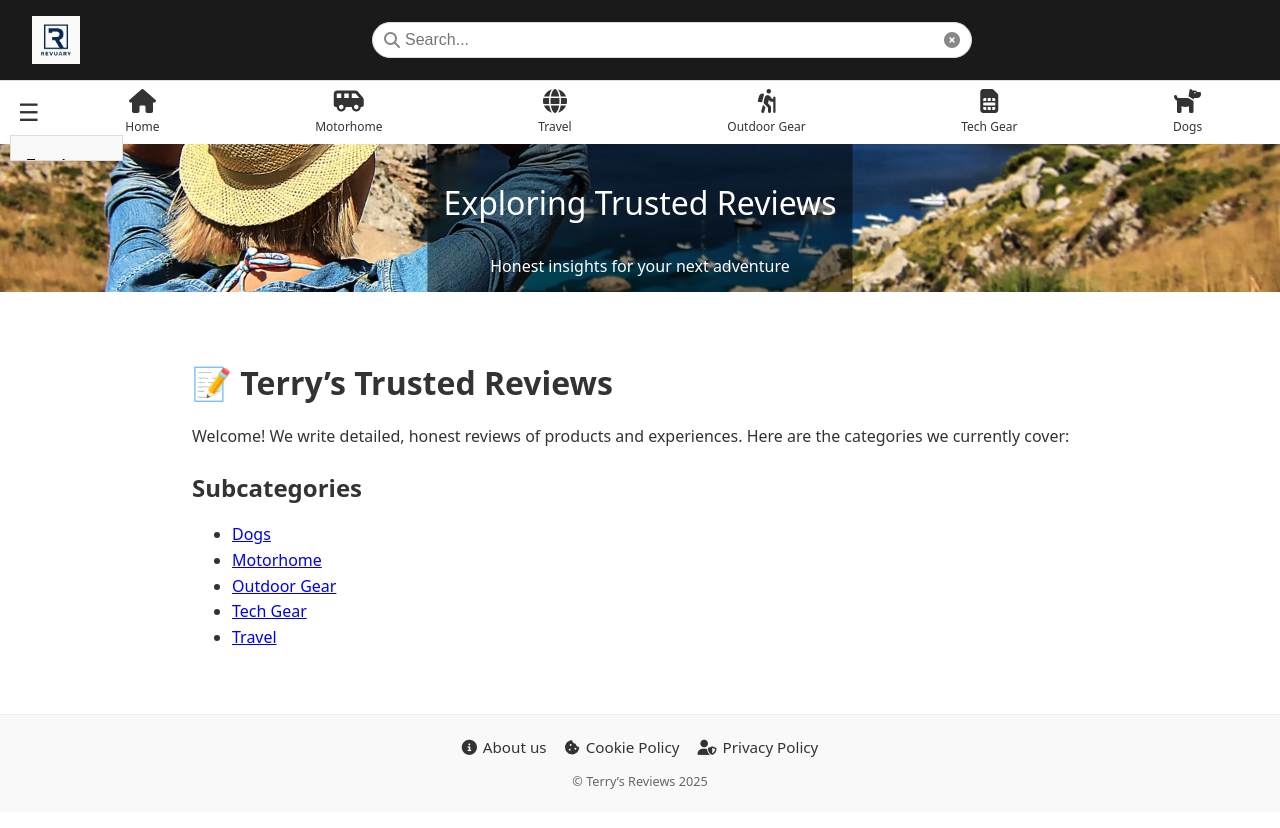
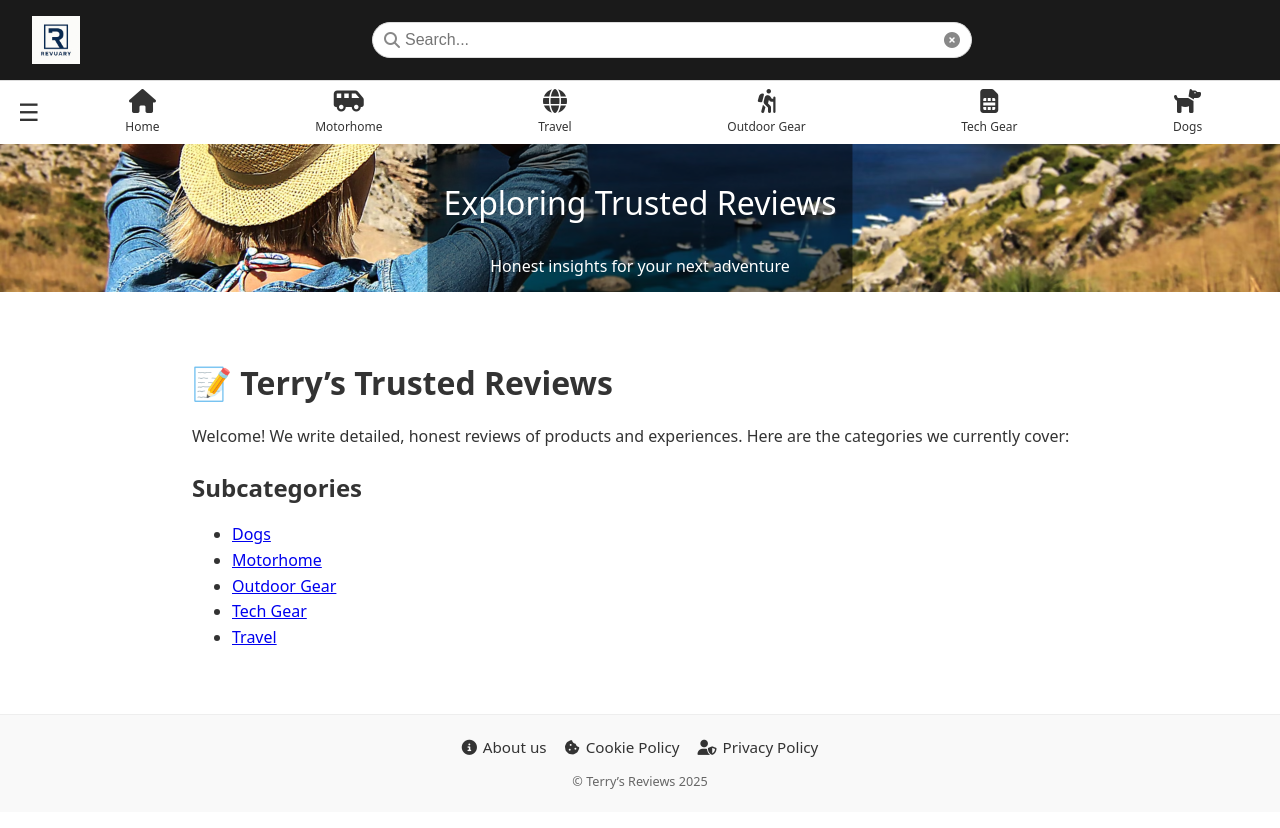
Before and after one commit to trowlinson/terrys-reviews, a Jekyll site: the page built from index.md, in a window 1280 px wide. Shown: the top 828 px of the page. Built offline with Jekyll 4.4.1, drawn with Linux system fonts in a browser that asks for light colours.

Commit message:
and another

```diff
--- a/assets/css/_nav.scss
+++ b/assets/css/_nav.scss
@@ -61,18 +61,27 @@
 
 .menu {
   position: absolute;
-  top: 100%; // below burger
+  top: 100%;
+  right: 0;
   z-index: 50;
   background: $color-bg-light;
   border: 1px solid $color-border;
   box-shadow: 0 6px 12px rgba(0, 0, 0, 0.08);
-  padding: 0.75rem 1rem;
+
+  // Hide everything when collapsed
   overflow: hidden;
   max-height: 0;
-  transition: max-height 0.3s ease-out;
+  padding: 0; // ← remove padding when hidden
+  border-width: 0; // ← remove border when hidden
+  transition:
+    max-height 0.3s ease-out,
+    padding 0.3s ease-out,
+    border-width 0.3s ease-out;
 
   &.visible {
     max-height: 500px; // adjust as needed
+    padding: 0.75rem 1rem;
+    border-width: 1px;
   }
 
   ul {
```
